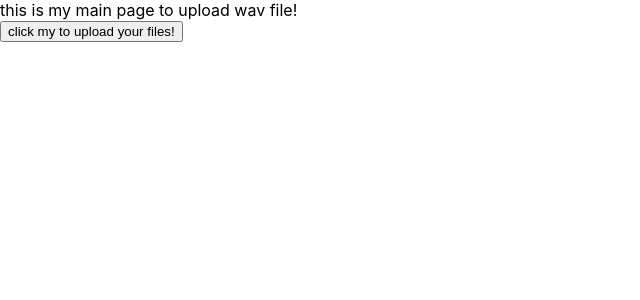
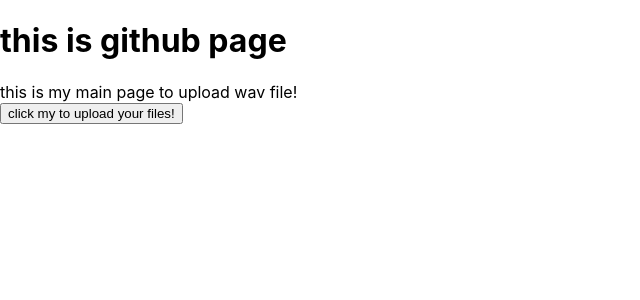
Before and after one commit to ducnguyen2012/websiteConcatMusic, a React (Create React App) app: page / in a window 1280 px wide. Shown: the top 300 px of the page, without its empty margins (0-640 px from the left). Built offline with nearby package versions, Linux system fonts and the light colour scheme.

Commit message:
to github page

```diff
--- a/src/App.js
+++ b/src/App.js
@@ -8,6 +8,7 @@
 
   return (
     <div>
+      <h1>this is github page</h1>
       <header />
       <BrowserRouter>
         <Routes>
```
